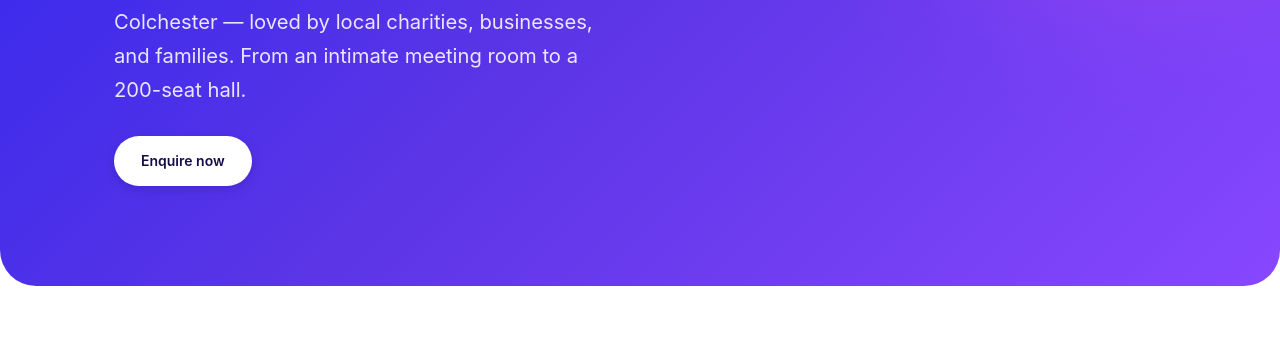
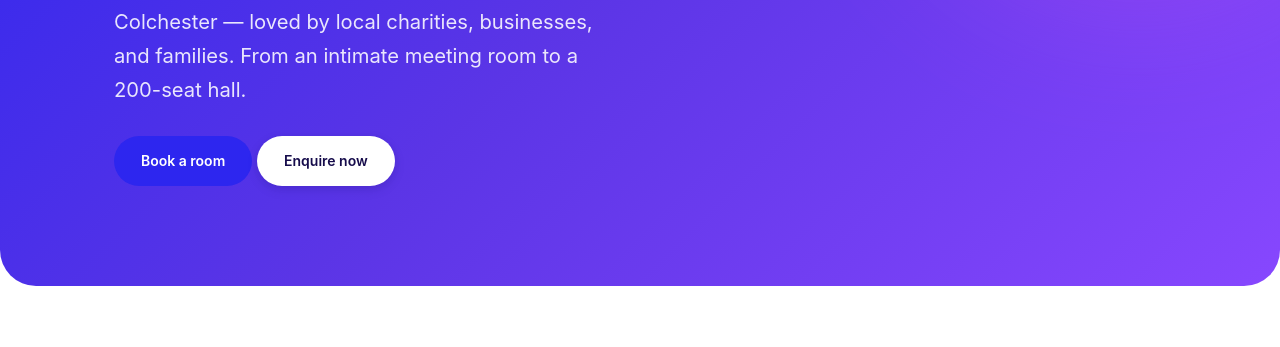
Before and after one commit to Kingsland-Church/kingsland-church-website, a plain HTML site: page room-hire/index.html in a window 1280 px wide. Shown: the part 453-800 px from the top of the page. Drawn offline with Linux system fonts and the light colour scheme.

Commit message:
Add 'Book a room' CTA button to room hire page hero
Co-Authored-By: Claude Sonnet 4.6 <noreply@anthropic.com>

```diff
--- a/room-hire/index.html
+++ b/room-hire/index.html
@@ -124,6 +124,7 @@
       <p class="eyebrow">Room hire</p>
       <h1>A space for your community.</h1>
       <p class="lead">Bright, affordable rooms in the centre of Colchester — loved by local charities, businesses, and families. From an intimate meeting room to a 200-seat hall.</p>
+      <a class="btn btn-primary" href="/room-hire/book/">Book a room</a>
       <a class="btn btn-light" href="/contact/">Enquire now</a>
     </div>
   </div>
```
